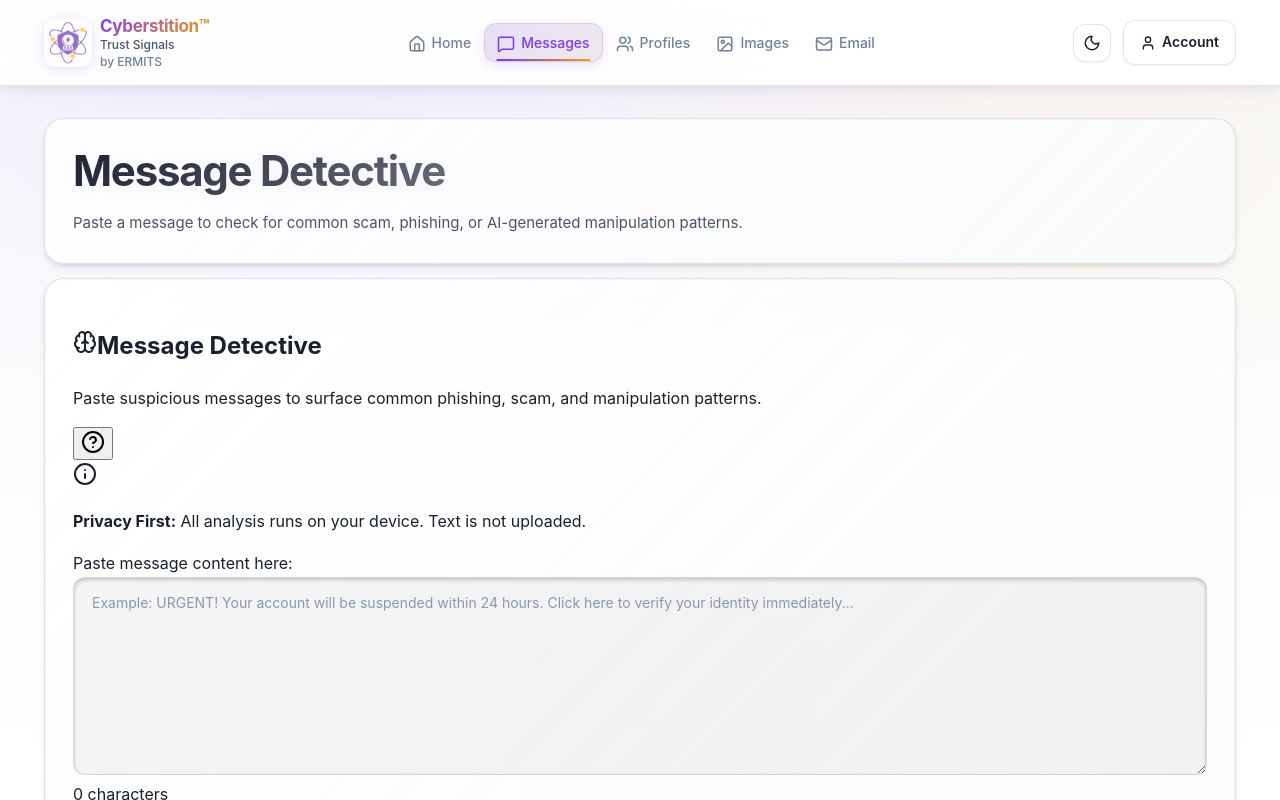
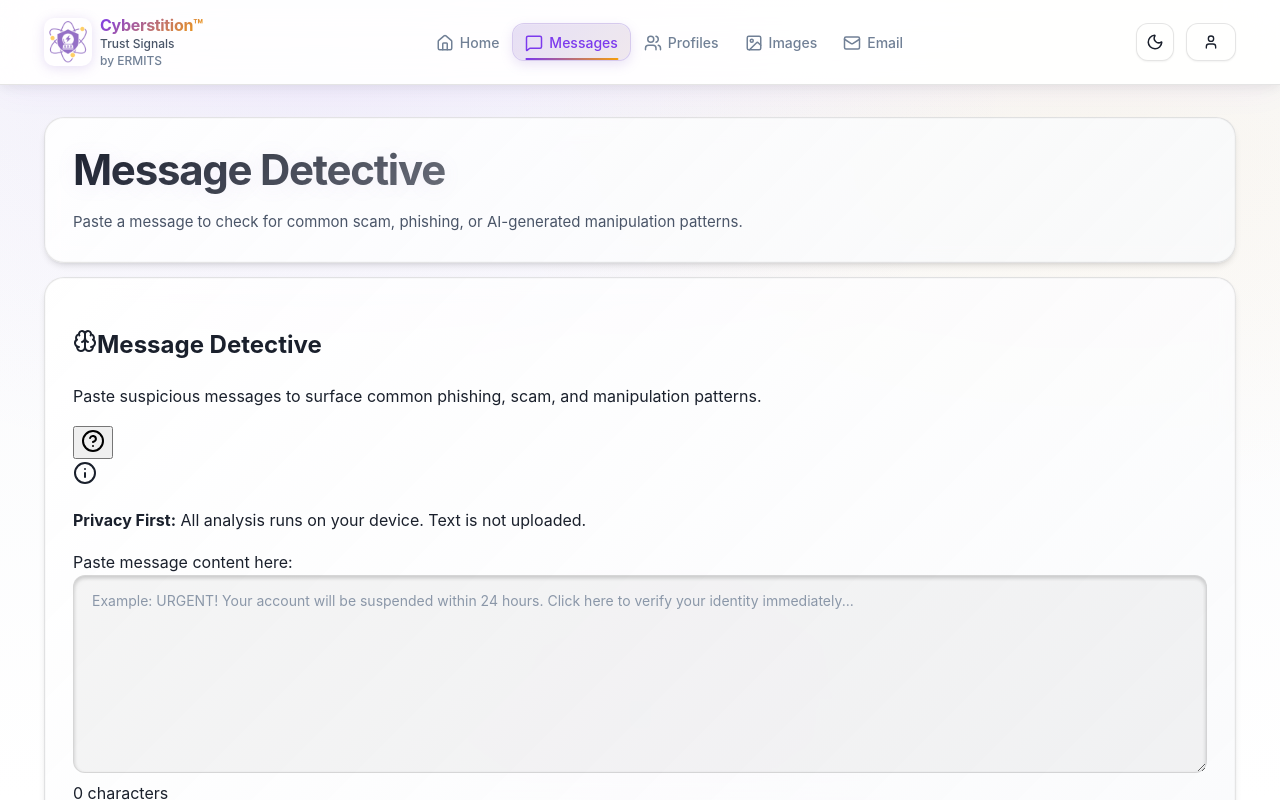
Before and after one commit to Facely1er/cyberstition-radar, a React (Vite) app: page /messages in a window 1280 px wide. Built offline with nearby package versions, Linux system fonts and the light colour scheme.

Commit message:
Adjust header brand size and account icon
Co-authored-by: Facely1er <Facely1er@users.noreply.github.com>

```diff
--- a/src/app/layout/AppShell.tsx
+++ b/src/app/layout/AppShell.tsx
@@ -51,7 +51,7 @@ export default function AppShell({ children }: { children: React.ReactNode }) {
               className={({ isActive }) => `btn ${isActive ? 'primary' : ''}`}
               aria-label="Account"
             >
-              <User size={16} /> Account
+              <User size={16} />
             </NavLink>
           </div>
         </div>
--- a/src/styles.css
+++ b/src/styles.css
@@ -541,6 +541,10 @@ hr{
   background-clip: text;
 }
 
+.header .brand strong{
+  font-size:16px;
+}
+
 .brand span{
   font-size:12px;
   font-weight: 500;
@@ -841,6 +845,10 @@ hr{
     font-size:15px;
   }
 
+  .header .brand strong{
+    font-size:15px;
+  }
+
   .navitem{
     padding:6px 9px 4px;
     font-size:11px;
```
